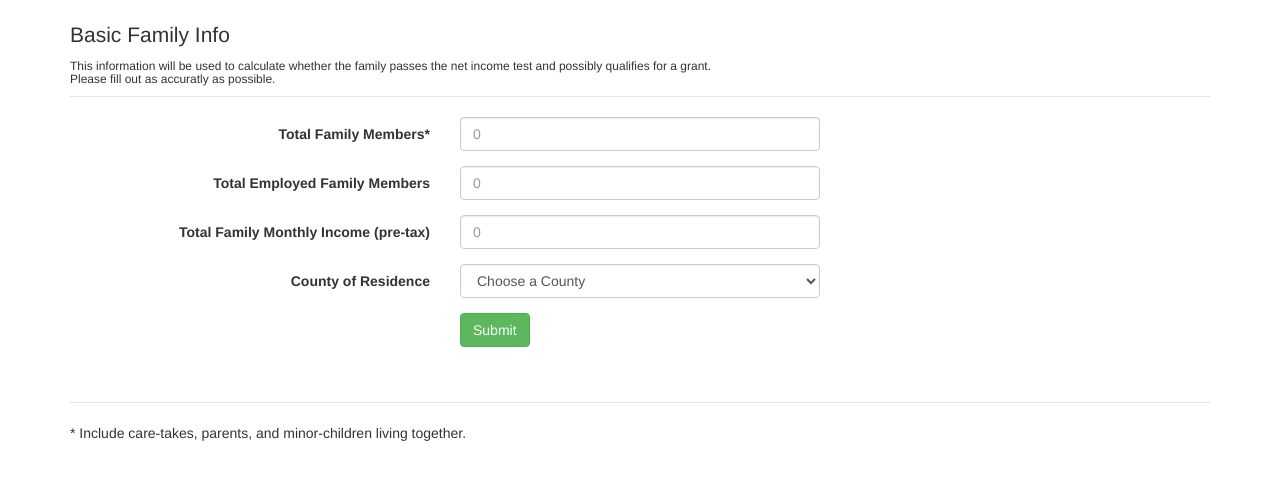
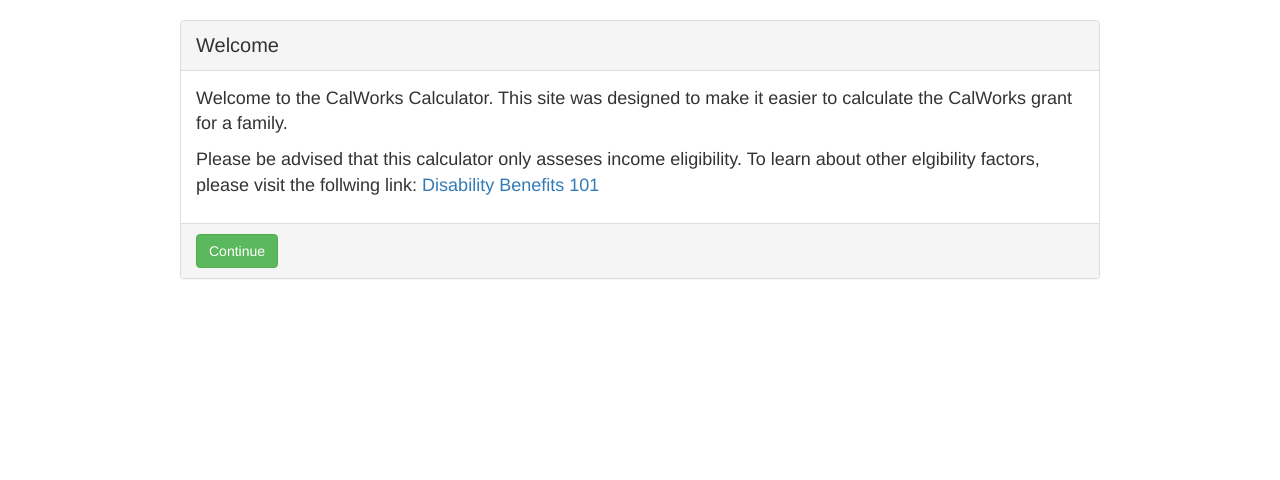
Before and after one commit to KSaryan/CalWORKs-Calc, a Flask app: page / in a window 1280 px wide. Shown: the part 52-532 px from the top of the page. Run offline with Flask 2, Linux system fonts and the light colour scheme; some libraries are stand-ins or nearby versions.

Commit message:
Changed homepage

```diff
--- a/app.py
+++ b/app.py
@@ -30,9 +30,16 @@ COUNTIES = ['Alameda', 'Alpine', 'Amador', 'Butte', 'Calaveras', 'Colusa',
 
 @app.route('/')
 def show_homepage():
-	"""Displays homepage with preliminary form"""
+	"""Displays homepage"""
 
-	return render_template('homepage.html', counties = COUNTIES)
+	return render_template("homepage.html")
+
+
+@app.route('/intake_form')
+def shot_intake_form():
+	"""DIsplays intial form to be completed"""
+
+	return render_template('intake_form.html', counties = COUNTIES)
 
 
 @app.route('/passed_net_income_test', methods=["POST"])
--- a/static/CSS/styles.css
+++ b/static/CSS/styles.css
@@ -29,3 +29,7 @@ button a{
 .panel-body{
 	font-size: 18px;
 }
+
+.info-text{
+	color: gray;
+}
--- a/templates/base.html
+++ b/templates/base.html
@@ -25,7 +25,7 @@
     {% block content %} put your content here {% endblock %}
   </div>
 
-<div class="container">
+<div class="container info-text">
  {% block footer %}  {% endblock %}
 </div>
 
--- a/templates/fam_form.html
+++ b/templates/fam_form.html
@@ -9,7 +9,7 @@
 
 <!-- Form Name -->
 <legend>
-  <h5>
+  <h5 class="info-text">
     <p>The family has passed the net-income test. Now we need more information to help calculate their potential grant  amount.</p>
     <p>Please add all family members, even if they do not earn income. It is fine to enter 0 or nothing for some fields.</p>
   </h5>
--- a/templates/homepage.html
+++ b/templates/homepage.html
@@ -1,122 +1,28 @@
 {% extends 'base.html' %}
 {% block content %}
 
+<div class="col-xs-12 col-sm-10 col-sm-offset-1">
+<div class="panel panel-default">
+  <div class="panel-heading">Welcome</div>
+  <div class="panel-body">
+    <p>Welcome to the CalWorks Calculator. This site was designed to make it easier to calculate the CalWorks grant for a family.</p>
+    <p>Please be advised that this calculator only asseses income eligibility. To learn about other elgibility factors, please visit the follwing link: <a href="https://ca.db101.org/ca/programs/income_support/calworks/program2.htm" target="_blank"> Disability Benefits 101 <a></p>
+  </div>
+  <div class="panel-footer">
+    <button id="submit-sorry" name="submit-sorry" class="btn btn-success">Continue</button>
+  </div>
+</div>
+</div>
+
+{% endblock %}
 
 
-<form id="homeform" class="form-horizontal" action='/passed_net_income_test' method="POST">
-<fieldset>
+{% block script %}
+<script type="text/javascript">
 
-<!-- Form Name -->
-<legend>Basic Family Info
-
-<h6> This information will be used to calculate whether the family passes the net income test and possibly qualifies for a grant. <br> Please fill out as accuratly as possible.</h6>
-</legend>
-
-
-<!-- Text input-->
-<div class="form-group">
-  <label class="col-md-4 control-label" for="fam_members">Total Family Members*</label>
-  <div class="col-md-4">
-  <input id="fammembers" name="fammembers" type="number" placeholder="0" class="form-control input-md" required="">
-  </div>
-</div>
-
-<!-- Text input-->
-<div class="form-group">
-  <label class="col-md-4 control-label" for="emp_fam_members">Total Employed Family Members</label>
-  <div class="col-md-4">
-  <input id="empmembers" name="empmembers" type="number" placeholder="0" class="form-control input-md" required="">
-
-  </div>
-</div>
-
-<!-- Text input-->
-<div class="form-group">
-  <label class="col-md-4 control-label" for="total_income">Total Family Monthly Income (pre-tax)</label>
-  <div class="col-md-4">
-  <input id="income" name="income" type="number" placeholder="0" class="form-control input-md" required="">
-  </div>
-</div>
-
-<!-- Select Basic -->
-<div class="form-group">
-  <label class="col-md-4 control-label" for="county_of_res">County of Residence</label>
-  <div class="col-md-4">
-    <select id="county" name="county" class="form-control">
-      <option value="other"> Choose a County </option>
-      {% for county in counties%}
-         <option value="{{county |replace(" ", "-") }}">{{county}}</option>
-      {% endfor %}
-    </select>
-  </div>
-</div>
-
-
-<!-- Button -->
-<div class="form-group">
-  <label class="col-md-4 control-label" for="submit-home"> </label>
-  <div class="col-md-4">
-    <button id="submithome" name="submit-home" class="btn btn-success">Submit</button>
-  </div>
-</div>
-
-</fieldset>
-</form>
-
-<!-- Modal -->
-<div class="modal fade" tabindex="-1" role="dialog" id="home-modal">
-  <div class="modal-dialog" role="document">
-    <div class="modal-content">
-      <div class="modal-header">
-        <button type="button" class="close" data-dismiss="modal" aria-label="Close"><span aria-hidden="true">&times;</span></button>
-        <h4 class="modal-title">Confirm Information</h4>
-      </div>
-      <div class="modal-body">
-        <table class="table table-striped">
-          <thead>
-          <tr>
-            <th>Input Field</th>
-            <th>Family Info</th>
-          </tr>
-        </thead>
-        <tbody>
-          <tr>
-            <td>Family Members</td>
-            <td class = "fammembersinfo"></td>
-          </tr>
-          <tr>
-            <td>Employed Family Members</td>
-            <td class = "empmembersinfo"></td>
-          </tr>
-          <tr>
-            <td>Family Income</td>
-            <td class = "incomeinfo"></td>
-          </tr>
-           <tr>
-            <td>County of Residence</td>
-            <td class = "countyinfo"></td>
-          </tr>
-        </tbody>
-        </table>
-
-      </div>
-      <div class="modal-footer">
-        <button type="button" class="btn btn-default" data-dismiss="modal">Cancel</button>
-        <button id="submitmodal" type="button" class="btn btn-primary">Submit</button>
-      </div>
-    </div>
-  </div>
-</div>
-{% endblock %}
-
-{% block footer%}
-<br>
-<hr>
-* Include care-takes, parents, and minor-children living together.
-{% endblock %}
-
-{% block script %}
-  <script type="text/javascript" src= "/static/js/makemoney.js"></script>
-  <script type="text/javascript" src= "/static/js/homepage.js"></script>
+$('#submit-sorry').click(function(){
+   window.location.href='/intake_form';
+})
+</script>
 
 {% endblock %}
```
Also changed, not shown: static/js/intake_form.js (added, +29 -0 lines), templates/intake_form.html (added, +122 -0 lines).
